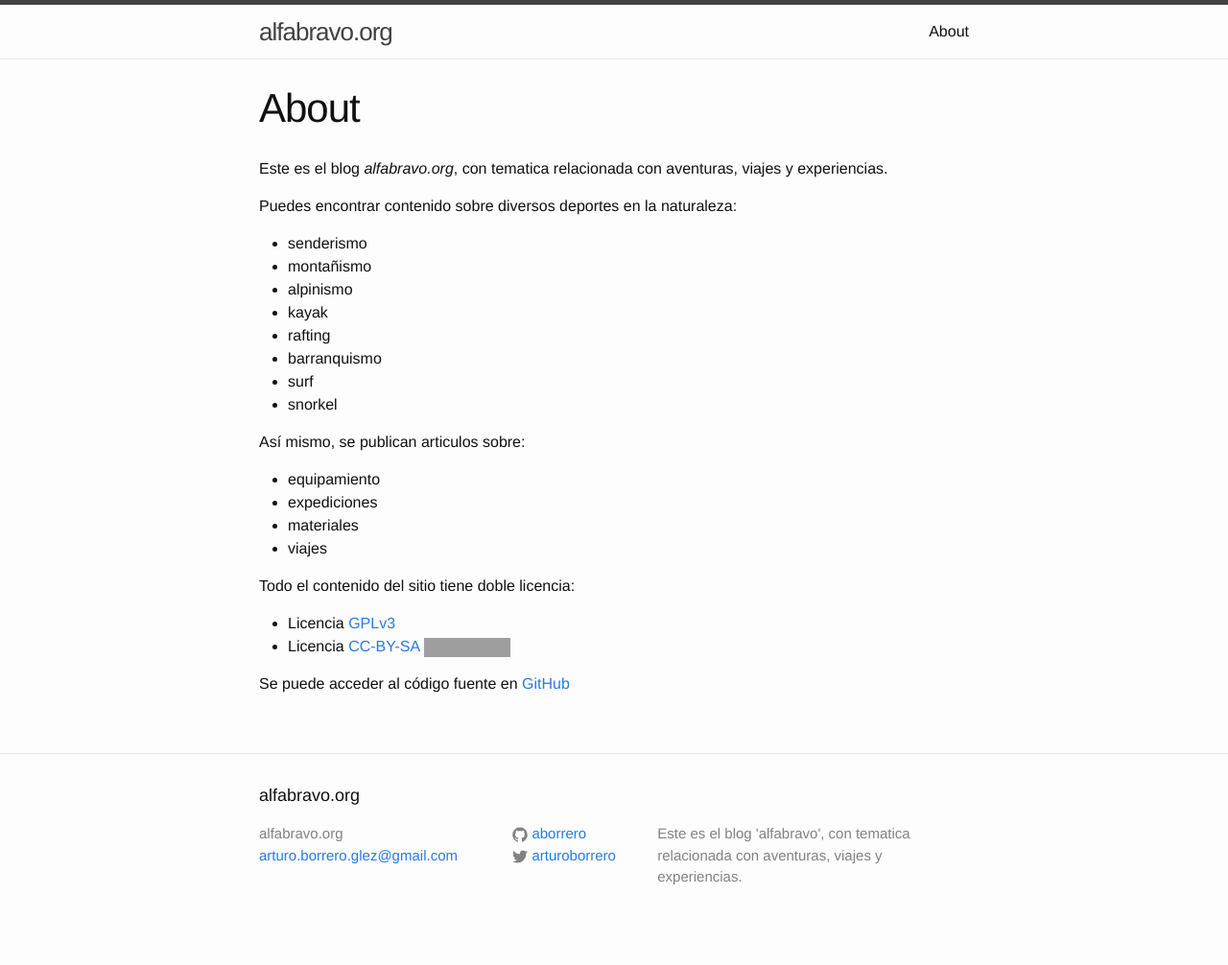
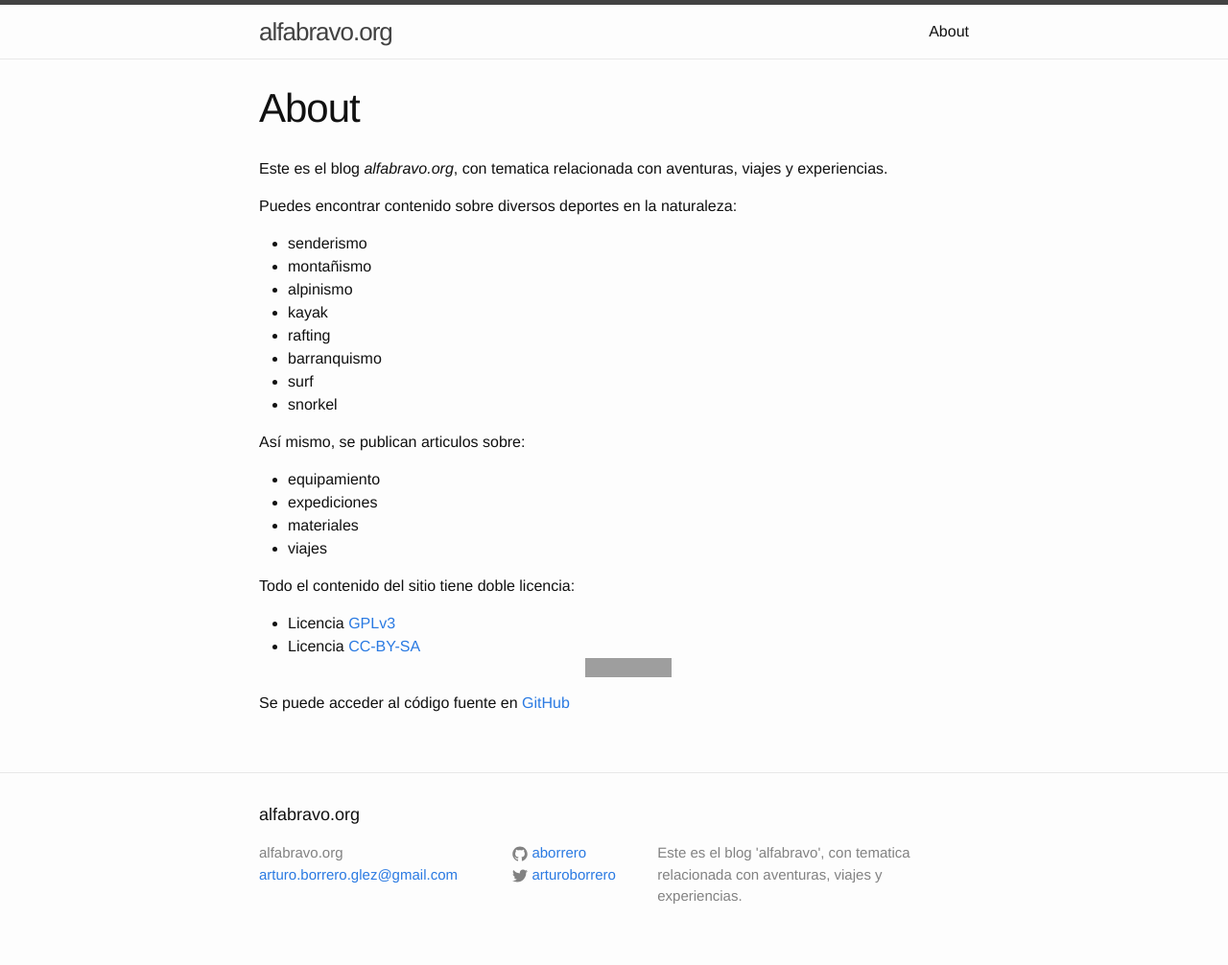
Before and after one commit to aborrero/alfabravo.org, a Jekyll site: the page built from about.md, in a window 1280 px wide. Shown: the whole page at 96% size. Built offline with Jekyll 4.4.1, drawn with Linux system fonts in a browser that asks for light colours; grey boxes are pictures that could not be loaded.

Commit message:
css/main.scss: center images
Center images in the posts.

Signed-off-by: Arturo Borrero Gonzalez <arturo.borrero.glez@gmail.com>

```diff
--- a/css/main.scss
+++ b/css/main.scss
@@ -3,7 +3,13 @@
 ---
 @charset "utf-8";
 
-
+img {
+    max-width: 100%;
+    vertical-align: middle;
+    display: block;
+    margin-left: auto;
+    margin-right: auto;
+}
 
 // Our variables
 $base-font-family: "Helvetica Neue", Helvetica, Arial, sans-serif;
```
